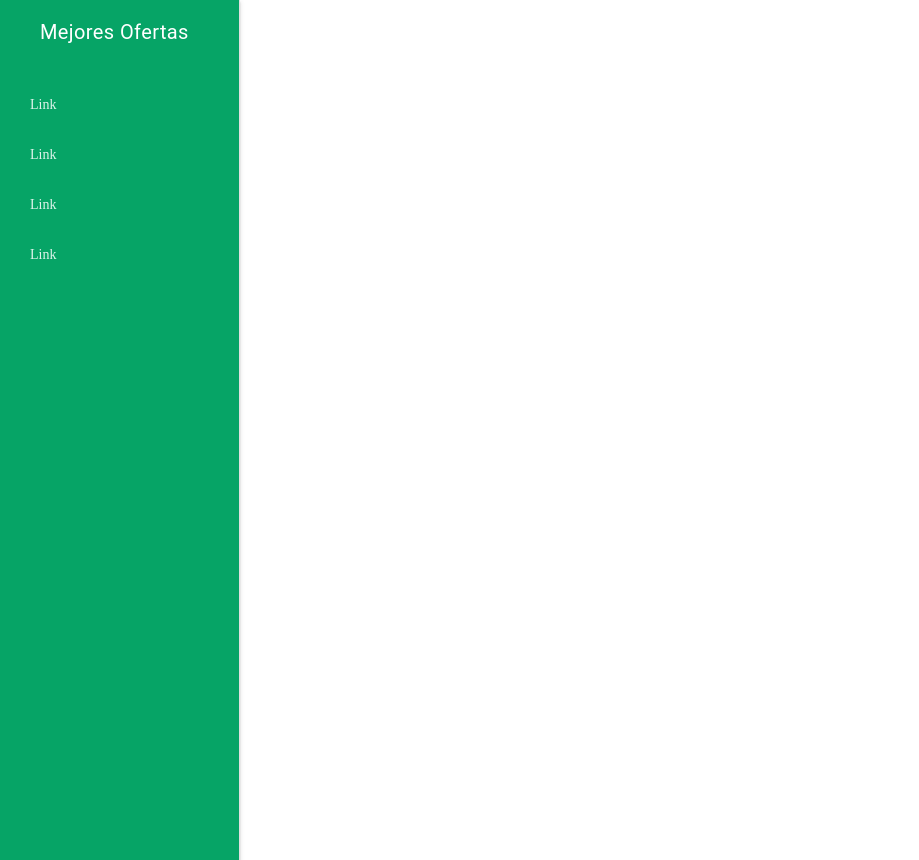
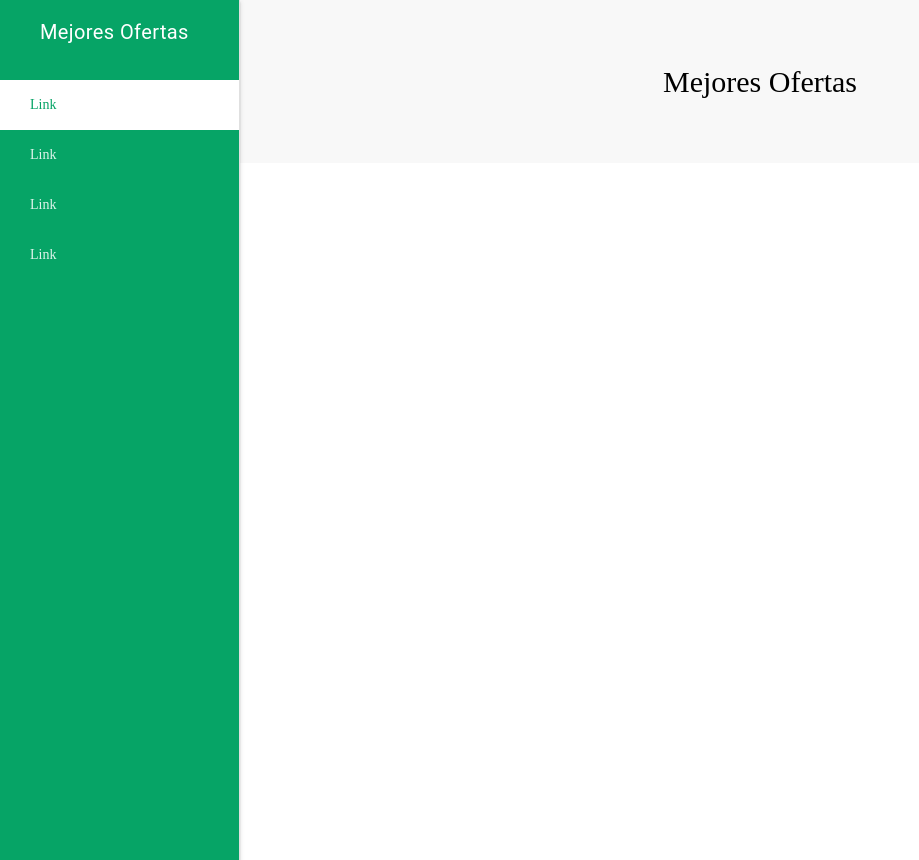
Before and after one commit to joseminaya15/latin_american_travel, a CodeIgniter app: page /latin_american_travel/index.php/es/offer/index in a window 1280 px wide. Shown: the part 52-912 px from the top of the page, without its empty margins (0-919 px from the left). Run offline with CodeIgniter, Linux system fonts and the light colour scheme; data that the repository does not hold is empty; some libraries are stand-ins or nearby versions; some web fonts are replaced.

Commit message:
active menu

```diff
--- a/application/views/es/v_offer.php
+++ b/application/views/es/v_offer.php
@@ -52,7 +52,7 @@
             <div class="mdl-layout__drawer">
                 <span class="mdl-layout-title">Mejores Ofertas</span>
                 <nav class="mdl-navigation">
-                    <a class="mdl-navigation__link" href="">Link</a>
+                    <a class="mdl-navigation__link active" href="">Link</a>
                     <a class="mdl-navigation__link" href="">Link</a>
                     <a class="mdl-navigation__link" href="">Link</a>
                     <a class="mdl-navigation__link" href="">Link</a>
@@ -61,7 +61,7 @@
             <main class="mdl-layout__content">
                 <section id="ofertas" class="section">
                     <div class="js-container">
-                        <h2 class="js-title">Mejores Ofertas</h2>
+                        <h2 class="js-title black">Mejores Ofertas</h2>
                         <div class="js-flex ofertas-insert">
                             <?php echo $ofertas ?>
                         </div>
--- a/public/css/style.styl
+++ b/public/css/style.styl
@@ -531,6 +531,7 @@ label
 #paquetes
 #nosotros
 	background-color #00A666
+#ofertas
 #experiencia
 	background-color #F8F8F8
 .title-contactanos
```
Also changed, not shown: public/css/style.css.
